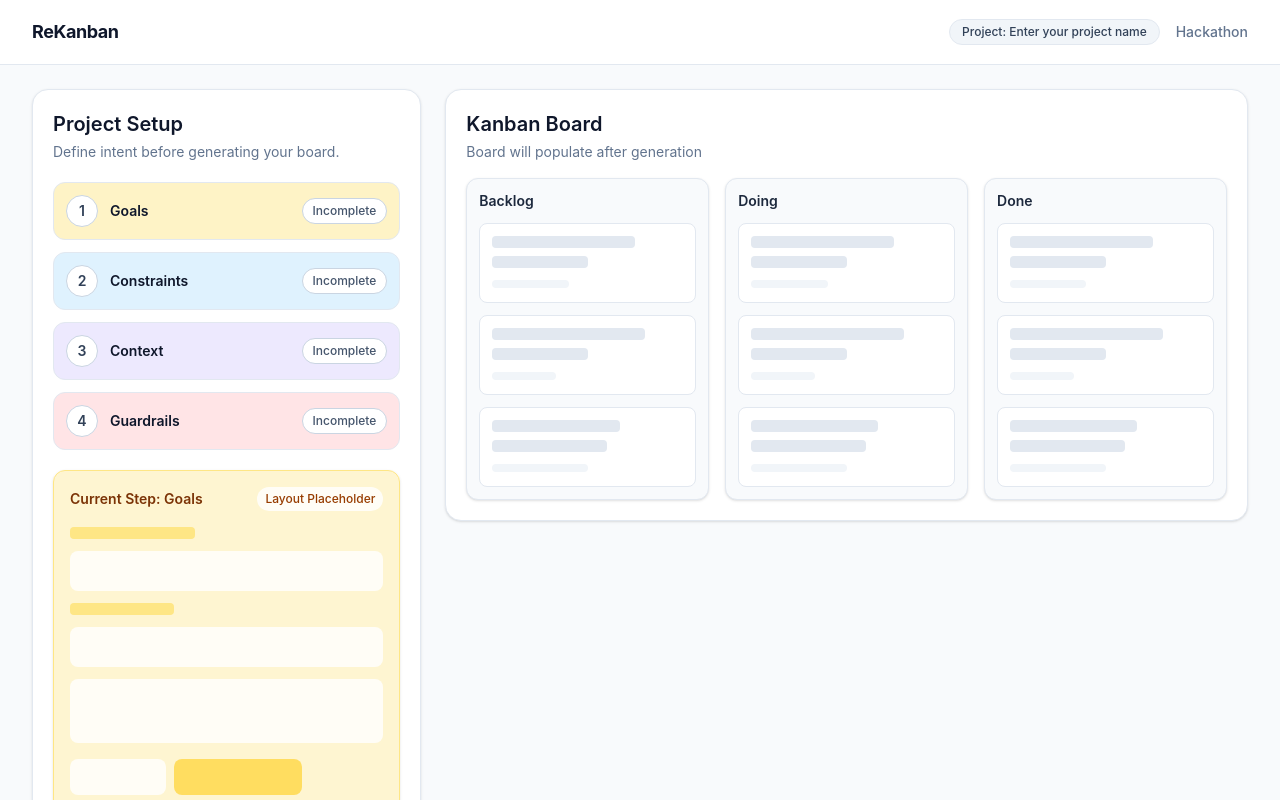
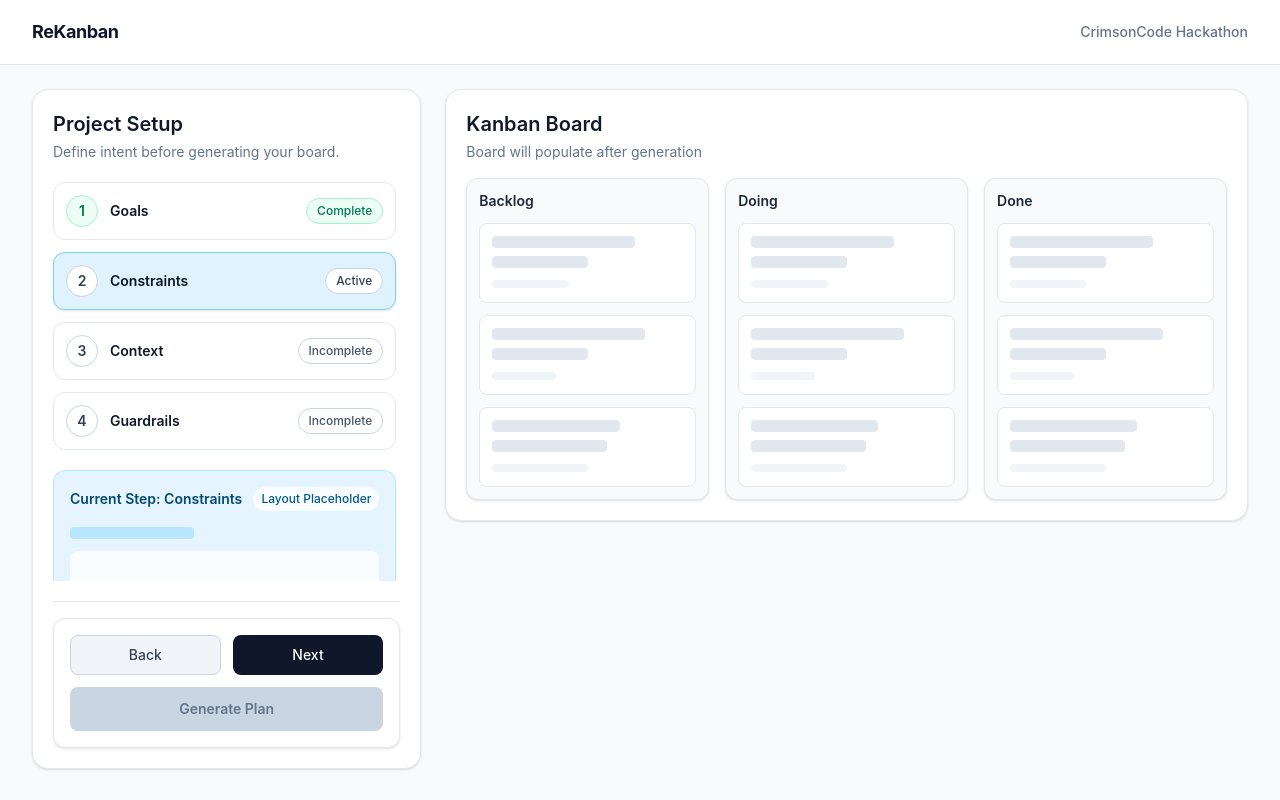
Before and after one commit to CrimsonCode-Hackathon-2026/ReKanban, a React (Vite) app: page / in a window 1280 px wide. Shown: the top 800 px of the page. Built offline with nearby package versions, Linux system fonts and the light colour scheme.

Commit message:
Improved Steps: layout, active, completed, styles, disabled generate until complete

```diff
--- a/index.html
+++ b/index.html
@@ -4,7 +4,7 @@
     <meta charset="UTF-8" />
     <link rel="icon" type="image/svg+xml" href="/vite.svg" />
     <meta name="viewport" content="width=device-width, initial-scale=1.0" />
-    <title>rekanban</title>
+    <title>ReKanban</title>
   </head>
   <body>
     <div id="root"></div>
--- a/src/components/Header.jsx
+++ b/src/components/Header.jsx
@@ -5,16 +5,16 @@ export default function Header() {
         <p className="text-lg font-bold tracking-tight">ReKanban</p>
 
         <div className="flex items-center gap-4">
-          <span className="rounded-full border border-slate-200 bg-slate-100 px-3 py-1 text-xs font-medium text-slate-700">
+          {/* <span className="rounded-full border border-slate-200 bg-slate-100 px-3 py-1 text-xs font-medium text-slate-700">
             Project: Enter your project name
-          </span>
+          </span> */}
 
           <a
             href="https://wsu-acm.github.io/crimsoncode"
             target="_blank"
             className="text-sm font-medium text-slate-500"
           >
-            Hackathon
+            CrimsonCode Hackathon
           </a>
         </div>
       </div>
--- a/src/components/ProjectSetupPanel.jsx
+++ b/src/components/ProjectSetupPanel.jsx
@@ -2,26 +2,53 @@ import SectionCard from "./SectionCard";
 import Stepper from "./Stepper";
 import StickyActionBar from "./StickyActionBar";
 
+const STEPS = [
+  {
+    id: 1,
+    name: "Goals",
+    status: "complete",
+    activeClasses: "border-amber-300 bg-amber-100 shadow-sm",
+  },
+  {
+    id: 2,
+    name: "Constraints",
+    status: "active",
+    activeClasses: "border-sky-300 bg-sky-100 shadow-sm",
+  },
+  {
+    id: 3,
+    name: "Context",
+    status: "incomplete",
+    activeClasses: "border-violet-300 bg-violet-100 shadow-sm",
+  },
+  {
+    id: 4,
+    name: "Guardrails",
+    status: "incomplete",
+    activeClasses: "border-rose-300 bg-rose-100 shadow-sm",
+  },
+];
+
 export default function ProjectSetupPanel() {
+  const activeStep = STEPS.find((step) => step.status === "active") ?? STEPS[0];
+  const canGenerate = STEPS.every((step) => step.status === "complete");
+
   return (
     <section className="lg:col-span-4">
-      <div className="flex min-h-[760px] flex-col rounded-2xl border border-slate-200 bg-white p-5 shadow-sm">
+      <div className="flex flex-col rounded-2xl border border-slate-200 bg-white p-5 shadow-sm lg:h-[calc(100vh-7.5rem)]">
         <h2 className="text-xl font-semibold text-slate-900">Project Setup</h2>
 
         <p className="mt-1 text-sm text-slate-500">
           Define intent before generating your board.
         </p>
 
-        <div className="mt-5">
-          <Stepper />
+        <div className="mt-5 flex-1 space-y-5 overflow-y-auto pr-1">
+          <Stepper steps={STEPS} activeStepId={activeStep.id} />
+          <SectionCard activeStepName={activeStep.name} />
         </div>
 
-        <div className="mt-5">
-          <SectionCard />
-        </div>
-
-        <div className="mt-5">
-          <StickyActionBar />
+        <div className="mt-5 shrink-0 border-t border-slate-200 pt-4">
+          <StickyActionBar canGenerate={canGenerate} />
         </div>
       </div>
     </section>
--- a/src/components/SectionCard.jsx
+++ b/src/components/SectionCard.jsx
@@ -1,25 +1,60 @@
-export default function SectionCard() {
+const STEP_STYLES = {
+  Goals: {
+    panel: "border-amber-200 bg-amber-100/80",
+    title: "text-amber-900",
+    chip: "bg-white/80 text-amber-800",
+    line: "bg-amber-200",
+    button: "bg-amber-300/70",
+  },
+  Constraints: {
+    panel: "border-sky-200 bg-sky-100/80",
+    title: "text-sky-900",
+    chip: "bg-white/80 text-sky-800",
+    line: "bg-sky-200",
+    button: "bg-sky-300/70",
+  },
+  Context: {
+    panel: "border-violet-200 bg-violet-100/80",
+    title: "text-violet-900",
+    chip: "bg-white/80 text-violet-800",
+    line: "bg-violet-200",
+    button: "bg-violet-300/70",
+  },
+  Guardrails: {
+    panel: "border-rose-200 bg-rose-100/80",
+    title: "text-rose-900",
+    chip: "bg-white/80 text-rose-800",
+    line: "bg-rose-200",
+    button: "bg-rose-300/70",
+  },
+};
+
+export default function SectionCard({ activeStepName = "Goals" }) {
+  const stepStyle = STEP_STYLES[activeStepName] ?? STEP_STYLES.Goals;
+
   return (
-    <div className="rounded-xl border border-amber-200 bg-amber-100/80 p-4 shadow-sm">
+    <div className={`rounded-xl border p-4 shadow-sm ${stepStyle.panel}`}>
       <div className="mb-4 flex items-center justify-between">
-        <h3 className="text-sm font-semibold text-amber-900">
-          Current Step: Goals
+        <h3 className={`text-sm font-semibold ${stepStyle.title}`}>
+          Current Step: {activeStepName}
         </h3>
 
-        <span className="rounded-full bg-white/80 px-2 py-1 text-xs font-medium text-amber-800">
+        <span
+          className={`rounded-full px-2 py-1 text-xs font-medium ${stepStyle.chip}`}
+        >
           Layout Placeholder
         </span>
       </div>
 
       <div className="space-y-3">
-        <div className="h-3 w-2/5 rounded bg-amber-200" />
+        <div className={`h-3 w-2/5 rounded ${stepStyle.line}`} />
         <div className="h-10 w-full rounded-lg bg-white/80" />
-        <div className="h-3 w-1/3 rounded bg-amber-200" />
+        <div className={`h-3 w-1/3 rounded ${stepStyle.line}`} />
         <div className="h-10 w-full rounded-lg bg-white/80" />
         <div className="h-16 w-full rounded-lg bg-white/80" />
         <div className="flex gap-2 pt-1">
           <div className="h-9 w-24 rounded-lg bg-white/80" />
-          <div className="h-9 w-32 rounded-lg bg-amber-300/70" />
+          <div className={`h-9 w-32 rounded-lg ${stepStyle.button}`} />
         </div>
       </div>
     </div>
--- a/src/components/Stepper.jsx
+++ b/src/components/Stepper.jsx
@@ -1,31 +1,75 @@
-const STEPS = [
-  { id: 1, name: "Goals", status: "Incomplete", color: "bg-amber-100" },
-  { id: 2, name: "Constraints", status: "Incomplete", color: "bg-sky-100" },
-  { id: 3, name: "Context", status: "Incomplete", color: "bg-violet-100" },
-  { id: 4, name: "Guardrails", status: "Incomplete", color: "bg-rose-100" },
+const DEFAULT_STEPS = [
+  {
+    id: 1,
+    name: "Goals",
+    status: "active",
+    activeClasses: "border-amber-300 bg-amber-100 shadow-sm",
+  },
+  {
+    id: 2,
+    name: "Constraints",
+    status: "incomplete",
+    activeClasses: "border-sky-300 bg-sky-100 shadow-sm",
+  },
+  {
+    id: 3,
+    name: "Context",
+    status: "incomplete",
+    activeClasses: "border-violet-300 bg-violet-100 shadow-sm",
+  },
+  {
+    id: 4,
+    name: "Guardrails",
+    status: "incomplete",
+    activeClasses: "border-rose-300 bg-rose-100 shadow-sm",
+  },
 ];
 
-export default function Stepper() {
+export default function Stepper({ steps = DEFAULT_STEPS, activeStepId = 1 }) {
   return (
-    <div className="space-y-3">
-      {STEPS.map((step) => (
+    <ol className="space-y-3" aria-label="Project setup steps">
+      {steps.map((step) => {
+        const isActive = step.id === activeStepId;
+        const isComplete = step.status === "complete";
+        const badgeText = isComplete ? "Complete" : isActive ? "Active" : "Incomplete";
+
+        const badgeClasses = isComplete
+          ? "border-emerald-200 bg-emerald-50 text-emerald-700"
+          : isActive
+            ? "border-slate-300 bg-white text-slate-700"
+            : "border-slate-300 bg-white text-slate-600";
+
+        const circleClasses = isComplete
+          ? "border-emerald-200 bg-emerald-50 text-emerald-700"
+          : "border-slate-300 bg-white text-slate-700";
+
+        return (
+          <li key={step.id}>
+            <button
+              type="button"
+              className={`w-full rounded-xl border px-3 py-3 text-left transition focus:outline-none focus-visible:ring-2 focus-visible:ring-slate-400 focus-visible:ring-offset-1 ${
+                isActive ? step.activeClasses : "border-slate-200 bg-white"
+              } hover:border-slate-300`}
+            >
+              <div className="flex items-center gap-3">
                 <div
-          key={step.id}
-          className={`flex items-center gap-3 rounded-xl border border-slate-200 px-3 py-3 ${step.color}`}
+                  className={`flex h-8 w-8 items-center justify-center rounded-full border text-sm font-semibold ${circleClasses}`}
                 >
-          <div className="flex h-8 w-8 items-center justify-center rounded-full border border-slate-300 bg-white text-sm font-semibold text-slate-700">
                   {step.id}
                 </div>
 
-          <p className="flex-1 text-sm font-semibold text-slate-900">
-            {step.name}
-          </p>
+                <p className="flex-1 text-sm font-semibold text-slate-900">{step.name}</p>
 
-          <span className="rounded-full border border-slate-300 bg-white px-2.5 py-1 text-xs font-medium text-slate-600">
-            {step.status}
+                <span
+                  className={`rounded-full border px-2.5 py-1 text-xs font-medium ${badgeClasses}`}
+                >
+                  {badgeText}
                 </span>
               </div>
-      ))}
-    </div>
+            </button>
+          </li>
+        );
+      })}
+    </ol>
   );
 }
--- a/src/components/StickyActionBar.jsx
+++ b/src/components/StickyActionBar.jsx
@@ -1,19 +1,33 @@
-export default function StickyActionBar() {
+export default function StickyActionBar({ canGenerate = false }) {
   return (
-    <div className="mt-auto rounded-xl border border-slate-200 bg-white p-4 shadow-sm">
+    <div className="rounded-xl border border-slate-200 bg-white p-4 shadow-sm">
       <div className="grid grid-cols-2 gap-3">
-        <div className="h-10 rounded-lg border border-slate-300 bg-slate-100 text-center text-sm font-medium leading-10 text-slate-600">
+        <button
+          type="button"
+          className="h-10 rounded-lg border border-slate-300 bg-slate-100 text-sm font-medium text-slate-700 transition hover:bg-slate-200 focus:outline-none focus-visible:ring-2 focus-visible:ring-slate-300"
+        >
           Back
-        </div>
+        </button>
 
-        <div className="h-10 rounded-lg bg-slate-900 text-center text-sm font-medium leading-10 text-white">
+        <button
+          type="button"
+          className="h-10 rounded-lg bg-slate-900 text-sm font-medium text-white transition hover:bg-slate-800 focus:outline-none focus-visible:ring-2 focus-visible:ring-slate-400"
+        >
           Next
-        </div>
+        </button>
       </div>
 
-      <div className="mt-3 h-11 rounded-lg bg-indigo-600 text-center text-sm font-semibold leading-[44px] text-white">
+      <button
+        type="button"
+        disabled={!canGenerate}
+        className={`mt-3 h-11 w-full rounded-lg text-sm font-semibold transition focus:outline-none focus-visible:ring-2 ${
+          canGenerate
+            ? "bg-indigo-600 text-white hover:bg-indigo-500 focus-visible:ring-indigo-300"
+            : "cursor-not-allowed bg-slate-300 text-slate-500 focus-visible:ring-slate-200"
+        }`}
+      >
         Generate Plan
-      </div>
+      </button>
     </div>
   );
 }
```
Lines whose indentation alone changed are shown as unchanged.
